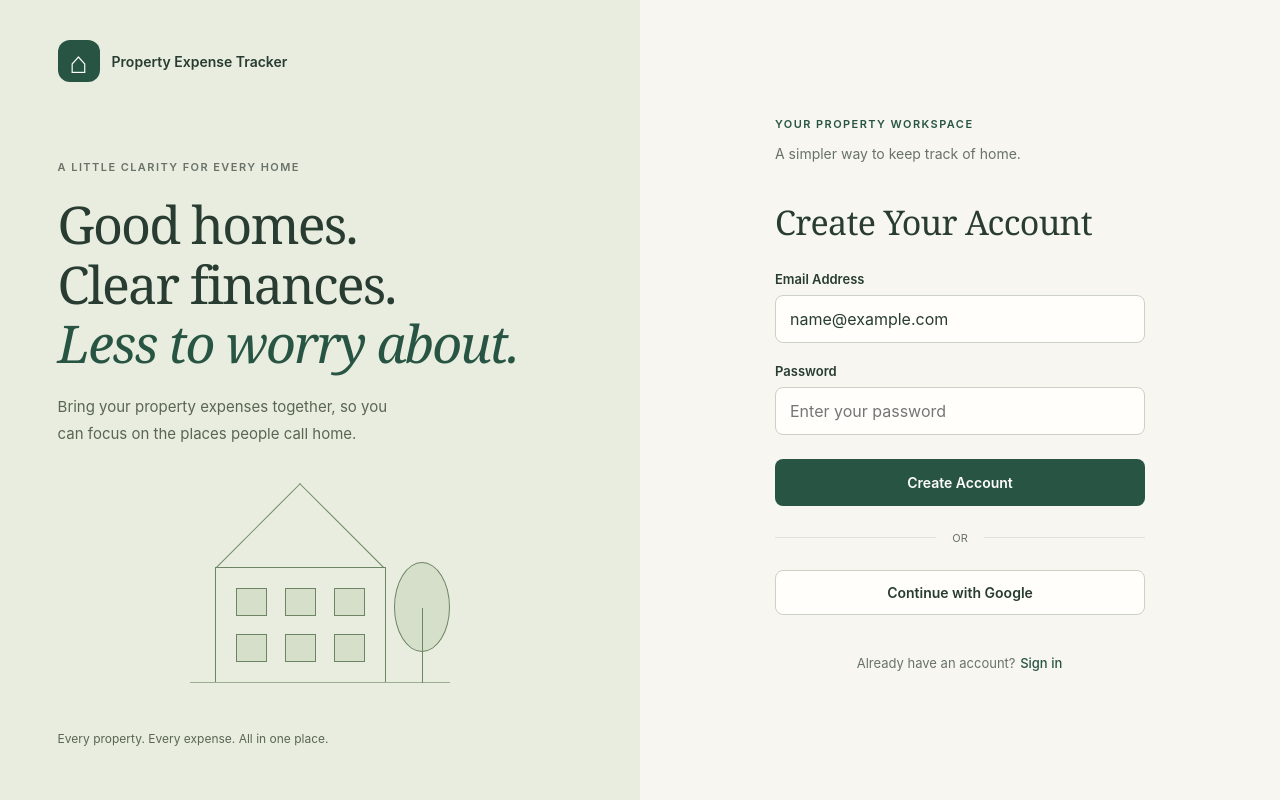
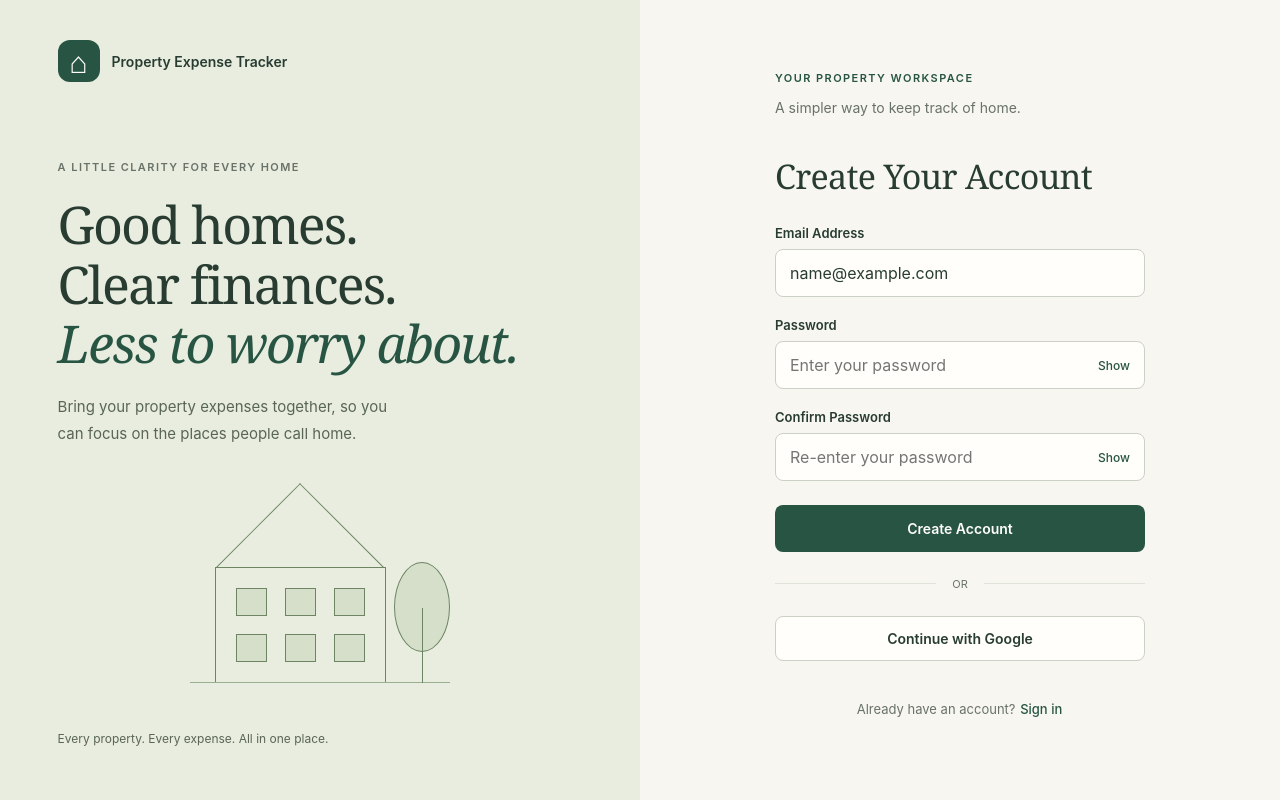
Before and after one commit to cadensantiagoat/co-living-expenses, a React (Vite) app: page / in a window 1280 px wide. Both pictures are taken after typing "name@example.com", "Sample123" into the empty fields and a click on the button "Create an account". Built offline with nearby package versions, Linux system fonts and the light colour scheme; no server answers.

Commit message:
added password view and updated password creation

```diff
--- a/src/components/AuthPage.css
+++ b/src/components/AuthPage.css
@@ -15,6 +15,10 @@
 .auth-card form { display: flex; flex-direction: column; }
 .auth-card label { margin-bottom: 8px; }
 .auth-card input { width: 100%; margin-bottom: 20px; padding: 13px 14px; }
+.password-field { position: relative; margin-bottom: 20px; }
+.auth-card .password-field input { margin-bottom: 0; padding-right: 64px; }
+.password-toggle { position: absolute; top: 50%; right: 6px; transform: translateY(-50%); background: transparent; color: var(--green); padding: 6px 8px; font-size: 12px; font-weight: 500; }
+.password-toggle:hover:not(:disabled) { background: transparent; text-decoration: underline; }
 .auth-submit { width: 100%; padding: 14px; margin-top: 4px; }
 .auth-link-button { background: transparent; color: var(--green); padding: 8px 0; font-weight: 500; font-size: 13px; }
 .auth-link-button:hover:not(:disabled) { background: transparent; text-decoration: underline; }
--- /dev/null
+++ b/src/components/PasswordInput.jsx
@@ -0,0 +1,26 @@
+import { useState } from "react";
+
+function PasswordInput(props) {
+  const [visible, setVisible] = useState(false);
+
+  return (
+    <div className="password-field">
+      <input
+        {...props}
+        type={visible ? "text" : "password"}
+      />
+
+      <button
+        type="button"
+        className="password-toggle"
+        onClick={() => setVisible(!visible)}
+        aria-label={visible ? "Hide password" : "Show password"}
+        aria-pressed={visible}
+      >
+        {visible ? "Hide" : "Show"}
+      </button>
+    </div>
+  );
+}
+
+export default PasswordInput;
--- a/src/components/SupabaseAuthGate.jsx
+++ b/src/components/SupabaseAuthGate.jsx
@@ -2,6 +2,7 @@ import SupabaseDashboard from "./SupabaseDashboard"
 import { useEffect, useState } from "react";
 import { supabase } from "../lib/supabase";
 import SupabaseAuthPage from "./SupabaseAuthPage";
+import PasswordInput from "./PasswordInput";
 import "./AuthPage.css";
 
 function SupabaseAuthGate() {
@@ -10,6 +11,7 @@ function SupabaseAuthGate() {
 
   const [recoveryMode, setRecoveryMode] = useState(false);
   const [newPassword, setNewPassword] = useState("");
+  const [confirmNewPassword, setConfirmNewPassword] = useState("");
   const [message, setMessage] = useState("");
   const [error, setError] = useState("");
 
@@ -69,6 +71,11 @@ function SupabaseAuthGate() {
     setError("");
     setMessage("");
 
+    if (newPassword !== confirmNewPassword) {
+      setError("Passwords do not match.");
+      return;
+    }
+
     const { error: updateError } =
       await supabase.auth.updateUser({
         password: newPassword,
@@ -80,7 +87,12 @@ function SupabaseAuthGate() {
     }
 
     setNewPassword("");
+    setConfirmNewPassword("");
     setMessage("Password updated successfully.");
+  }
+
+  function handleRecoveryDone() {
+    setMessage("");
     setRecoveryMode(false);
   }
 
@@ -88,6 +100,28 @@ function SupabaseAuthGate() {
     return (
       <div className="auth-page auth-page-simple">
         <p role="status">Getting your workspace ready...</p>
+      </div>
+    );
+  }
+
+  if (recoveryMode && message) {
+    return (
+      <div className="auth-page auth-page-simple">
+        <div className="auth-card">
+          <h2>Password Updated</h2>
+
+          <p className="auth-message" role="status">
+            {message}
+          </p>
+
+          <button
+            className="auth-submit"
+            type="button"
+            onClick={handleRecoveryDone}
+          >
+            Continue to Dashboard
+          </button>
+        </div>
       </div>
     );
   }
@@ -103,14 +137,28 @@ function SupabaseAuthGate() {
               New Password
             </label>
 
-            <input
+            <PasswordInput
               id="new-password"
-              type="password"
               autoComplete="new-password"
               minLength={8}
               value={newPassword}
               onChange={(event) =>
                 setNewPassword(event.target.value)
+              }
+              required
+            />
+
+            <label htmlFor="confirm-new-password">
+              Confirm New Password
+            </label>
+
+            <PasswordInput
+              id="confirm-new-password"
+              autoComplete="new-password"
+              minLength={8}
+              value={confirmNewPassword}
+              onChange={(event) =>
+                setConfirmNewPassword(event.target.value)
               }
               required
             />
--- a/src/components/SupabaseAuthPage.jsx
+++ b/src/components/SupabaseAuthPage.jsx
@@ -1,12 +1,14 @@
 
 import { useState } from "react";
 import { supabase } from "../lib/supabase";
+import PasswordInput from "./PasswordInput";
 import "./AuthPage.css";
 
 function SupabaseAuthPage() {
   const [mode, setMode] = useState("login");
   const [email, setEmail] = useState("");
   const [password, setPassword] = useState("");
+  const [confirmPassword, setConfirmPassword] = useState("");
 
   const [loading, setLoading] = useState(false);
   const [error, setError] = useState("");
@@ -23,6 +25,7 @@ function SupabaseAuthPage() {
   function changeMode() {
     setMode(mode === "login" ? "register" : "login");
     setPassword("");
+    setConfirmPassword("");
     clearMessages();
   }
 
@@ -30,6 +33,12 @@ function SupabaseAuthPage() {
     event.preventDefault();
 
     clearMessages();
+
+    if (mode === "register" && password !== confirmPassword) {
+      setError("Passwords do not match.");
+      return;
+    }
+
     setLoading(true);
 
     try {
@@ -165,9 +174,8 @@ function SupabaseAuthPage() {
             Password
           </label>
 
-          <input
+          <PasswordInput
             id="password"
-            type="password"
             value={password}
             onChange={(event) =>
               setPassword(event.target.value)
@@ -181,6 +189,26 @@ function SupabaseAuthPage() {
             minLength={6}
             required
           />
+
+          {mode === "register" && (
+            <>
+              <label htmlFor="confirm-password">
+                Confirm Password
+              </label>
+
+              <PasswordInput
+                id="confirm-password"
+                value={confirmPassword}
+                onChange={(event) =>
+                  setConfirmPassword(event.target.value)
+                }
+                placeholder="Re-enter your password"
+                autoComplete="new-password"
+                minLength={6}
+                required
+              />
+            </>
+          )}
 
           {error && (
             <p className="auth-error" role="alert">
```
